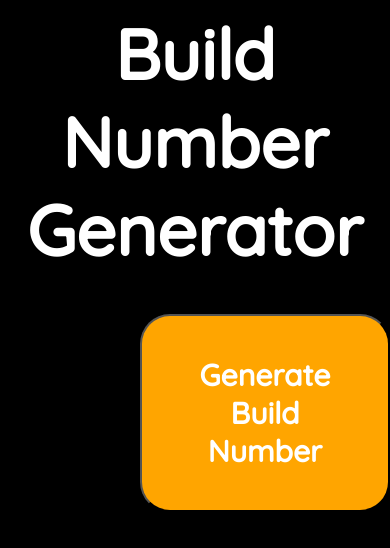
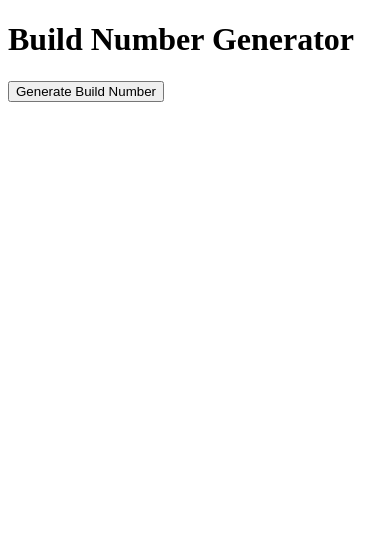
Before and after one commit to notexmc/overview-generator, a plain HTML site: page index.html in a window 390 px wide. Drawn offline with Linux system fonts and the light colour scheme.

Commit message:
Update index.html

```diff
--- a/index.html
+++ b/index.html
@@ -4,69 +4,16 @@
     <meta charset="UTF-8">
     <meta name="viewport" content="width=device-width, initial-scale=1.0">
     <title>Build Number Generator</title>
-    <link rel = "stylesheet" type = text/css href = "style.css">
-    <link href="https://fonts.googleapis.com/css2?family=Quicksand:wght@500&display=swap" rel="stylesheet">
 </head>
 <body>
 <h1 id = "title">Build Number Generator</h1>
-<h1 id = "count-down"></h1>
+<h5 id = "count-down"></h5>
 <button type ="button" id = "btn" onclick = "random ()">Generate Build Number</button>
-
- <style>
-  * {
-    margin: 0;
-    padding: 0;
-   box-sizing: border-box;
-   background-color : black;
-}
-
-#title {
-    text-align: center;
-    font-size : 70px;
-    font-family: 'Quicksand', sans-serif;
-    margin : 10px 0;
-    color : white;
-    animation : t 2s ease infinite;
-}
-
-#count-down {
-   font-size : 64px;
-   text-align: center;
-   margin-top : 30px;
-   font-family : monospace;
-   color : white;
-}
-
-
-#btn {
-    margin-left : 520px;
-    margin-top : 10px;
-    font-size : 30px;
-    background-color: orange;
-    color : white;
-    padding : 40px;
-    border-radius: 30px;
-    font-weight: bold;
-   font-family: 'Quicksand', sans-serif;
-}
-
-@media all and (max-width : 600px) {
-   #btn {
-      margin-left : 140px;
-     margin-top : 20px
-   }
- #count-down {
-     margin-top : 20px;
-     font-size :  200px;
-}
-}
- </style>
-
  <script>
   function random () {
     var num = 9999999999999999;
     document.getElementById("count-down").innerHTML = Math.floor(Math.random() * num);
-}
+  }
  </script>
 </body>
 </html>
```
